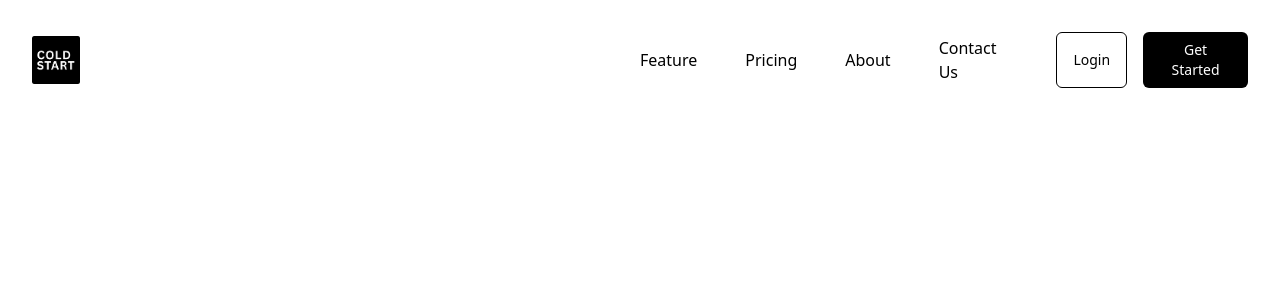
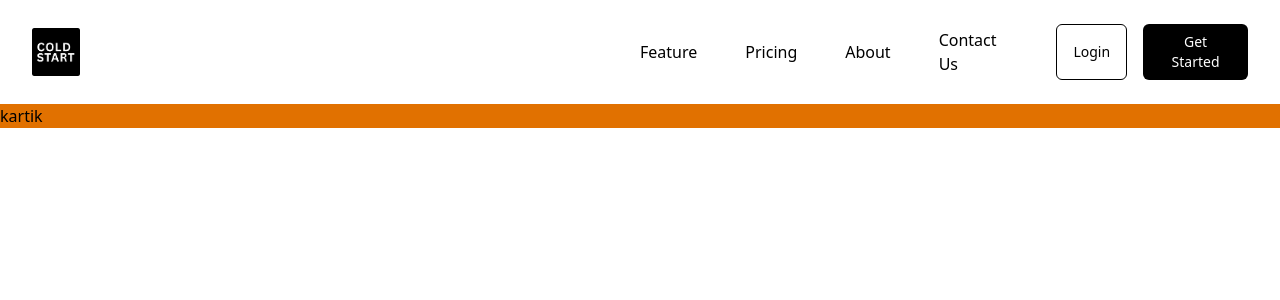
Before and after one commit to KARTIK5799/cold-start, a React (Vite) app in the folder frontend/: page / in a window 1280 px wide. Shown: the top 300 px of the page. Built offline with nearby package versions, Linux system fonts and the light colour scheme.

Commit message:
changed the height of navbar

```diff
--- a/frontend/src/App.jsx
+++ b/frontend/src/App.jsx
@@ -11,13 +11,14 @@ import CreateCampaign from './pages/CreateCampaign'
 import Register from './pages/Register'
 import ForgotPassword from './pages/ForgotPassword'
 import Home from './pages/Home'
+import LandingPage from './pages/LandingPage'
 
 function App() {
   return (
     <div className="min-h-screen bg-background text-foreground transition-colors">
       <Routes>
         {/* Public routes */}
-        <Route path="/" element={<Home />} />
+        <Route path="/" element={<LandingPage />} />
         <Route path="/login" element={<Login />} />
         <Route path="/register" element={<Register />} />
         <Route path="/forgot-password" element={<ForgotPassword />} />
--- a/frontend/src/components/Navbar.jsx
+++ b/frontend/src/components/Navbar.jsx
@@ -23,7 +23,7 @@ const Navbar = () => {
   return (
     <>
       {/* Desktop Navbar */}
-      <div className="hidden lg:grid w-full h-16 grid-cols-2 items-center px-8 py-8">
+      <div className="hidden lg:grid w-full h-auto grid-cols-2 items-center px-8 py-6">
         {/* Left: Logo */}
         <div className="flex justify-start">
           <img src={Logo} alt="Cold-Start" className="h-12" />
--- a/frontend/src/pages/LandingPage.jsx
+++ b/frontend/src/pages/LandingPage.jsx
@@ -5,7 +5,9 @@ const LandingPage = () => {
   return (
     <div>
 <Navbar/>
-
+      <div className="heroSection h-1/2 bg-amber-600">
+kartik
+</div>
     </div>
   )
 }
```
